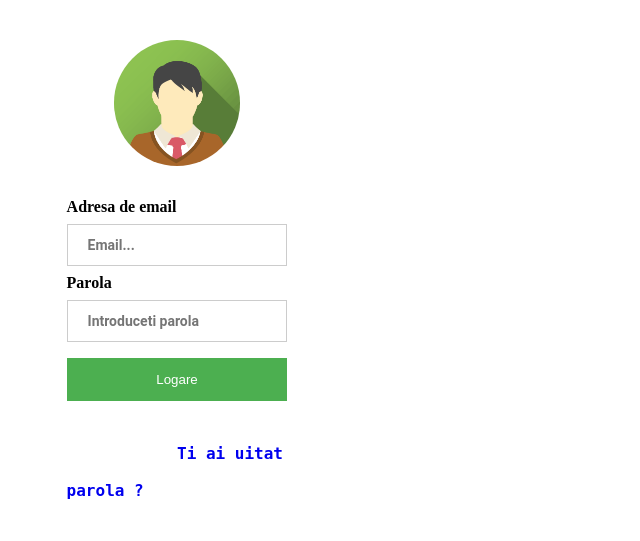
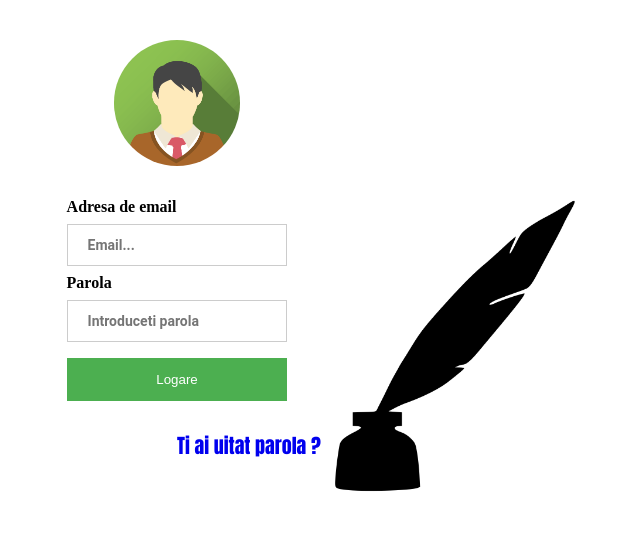
Before and after one commit to chiperiandrei/Poem-Translater-PHP-MySql, a PHP site: page / in a window 1280 px wide. Shown: the part 144-685 px from the top of the page, without its empty margins (463-1103 px from the left). Run offline with PHP 8.4, Linux system fonts and the light colour scheme.

Commit message:
modified:   css/styles.css 	new file:   img/pana.png 	modified:   index.html

```diff
--- a/css/styles.css
+++ b/css/styles.css
@@ -14,8 +14,12 @@ header a {
   line-height: 25px;
   margin-left: 40px;
   font-family: 'Parisienne', cursive;
+  transition: width 1s, height 1s, transform 1s;
 }
-
+header a:hover {
+  transform:rotateX(360deg);
+  color: white;
+}
 
 
 .imgcontainer {
@@ -28,6 +32,14 @@ img.avatar {
   width: 10%;
   border-radius: 50%;
 }
+img.stanga-jos{
+	display: flex;
+	height: 300px;
+	width: 300px;
+    position: absolute;
+    left: 60%;
+    bottom: 20%;
+}
 img.avatarforgot {
   width: 17%;
   border-radius: 50%;
@@ -39,11 +51,14 @@ img.avatarforgot {
 }
 
 a.info {
-    font-size: 16px;
-    font-weight: bold;
+    font-size: 20px;
     text-decoration: none;
-    margin-left: 50%;
-    font-family: 'Monospace';
+    position: absolute;
+    left: 50%;
+    font-family: 'Impact';
+}
+a.info:hover {
+	color: red;
 }
 input[type=email], input[type=password] {
   width: 100%;
--- a/index.html
+++ b/index.html
@@ -5,11 +5,14 @@
 	<meta charset="UTF-8">
     <meta name="viewport" content="width=device-width, initial-scale=1.0">
 	<link rel="stylesheet" href="https://fonts.googleapis.com/css?family=Parisienne">
+	<link rel="stylesheet" href="https://use.fontawesome.com/releases/v5.7.2/css/all.css">
 	<title>Poem Translater</title>
 </head>
 <body>
 	<header>
 		<a href="" class="logo">Poem Translater</a>
+
+
 	</header>
 	<form action="main.html">
 		  <div class="imgcontainer">
@@ -26,5 +29,6 @@
 		    <h1><a href="forgot.html" class="info">Ti ai uitat parola ?</a></h1>
 		  </div>
 	</form>
+	<img src="img/pana.png" class="stanga-jos">
 </body>
 </html>
```
Also changed, not shown: img/pana.png (added).
